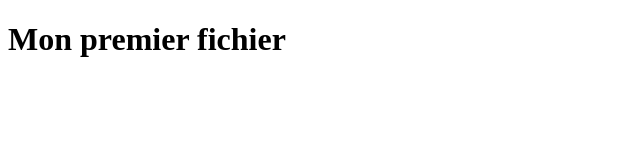
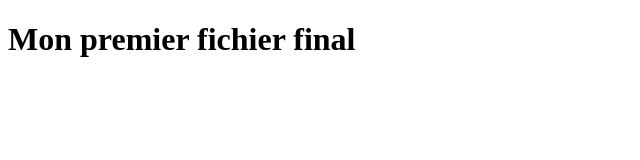
Before and after one commit to nicolas1984/Nicolas, a plain HTML site: page index.html in a window 1280 px wide. Shown: the whole page, without its empty margins (0-640 px from the left). Drawn offline with Linux system fonts and the light colour scheme.

Commit message:
fichier modifié

```diff
--- a/index.html
+++ b/index.html
@@ -5,6 +5,6 @@
     <title>test de premier niveau</title>
 </head>
 <body>
-   <h1>Mon premier fichier</h1>
+   <h1>Mon premier fichier final</h1>
 </body>
 </html>
```
